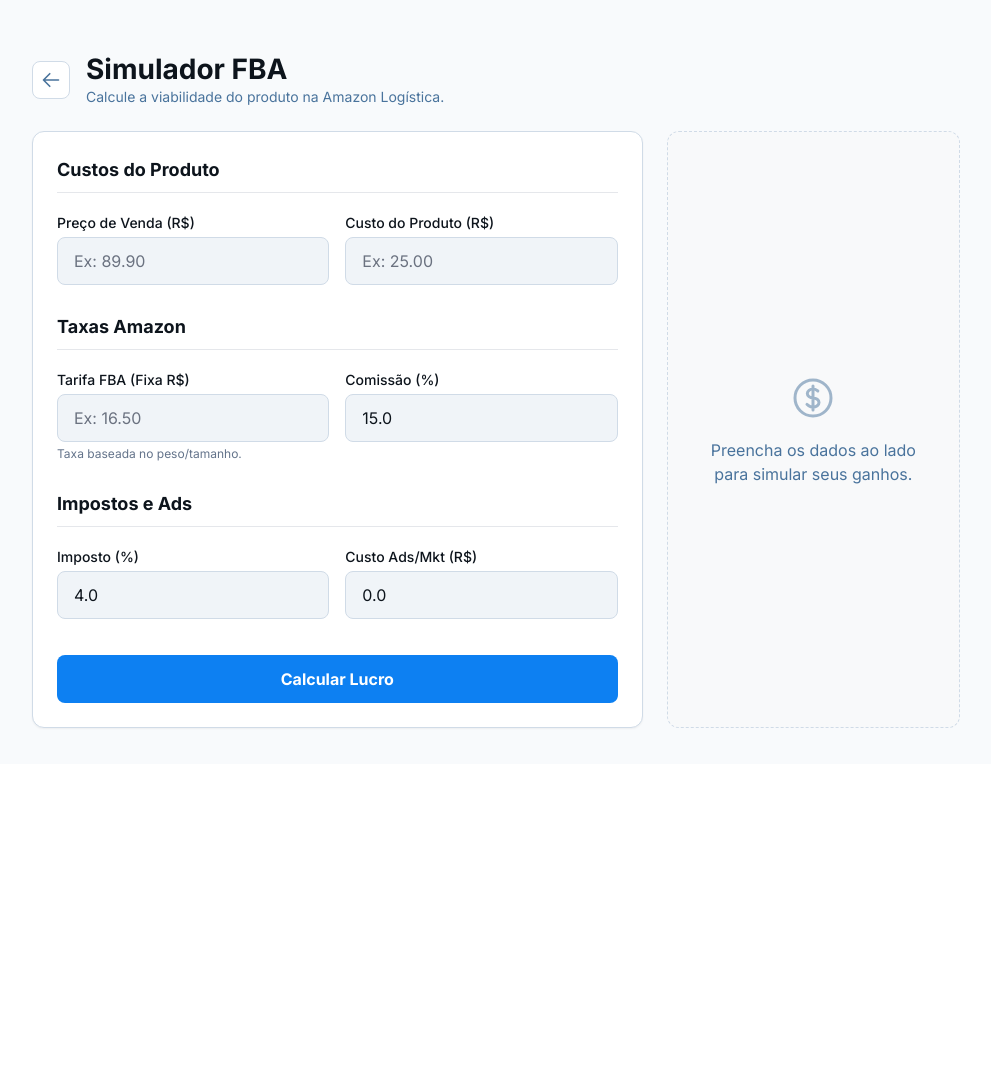
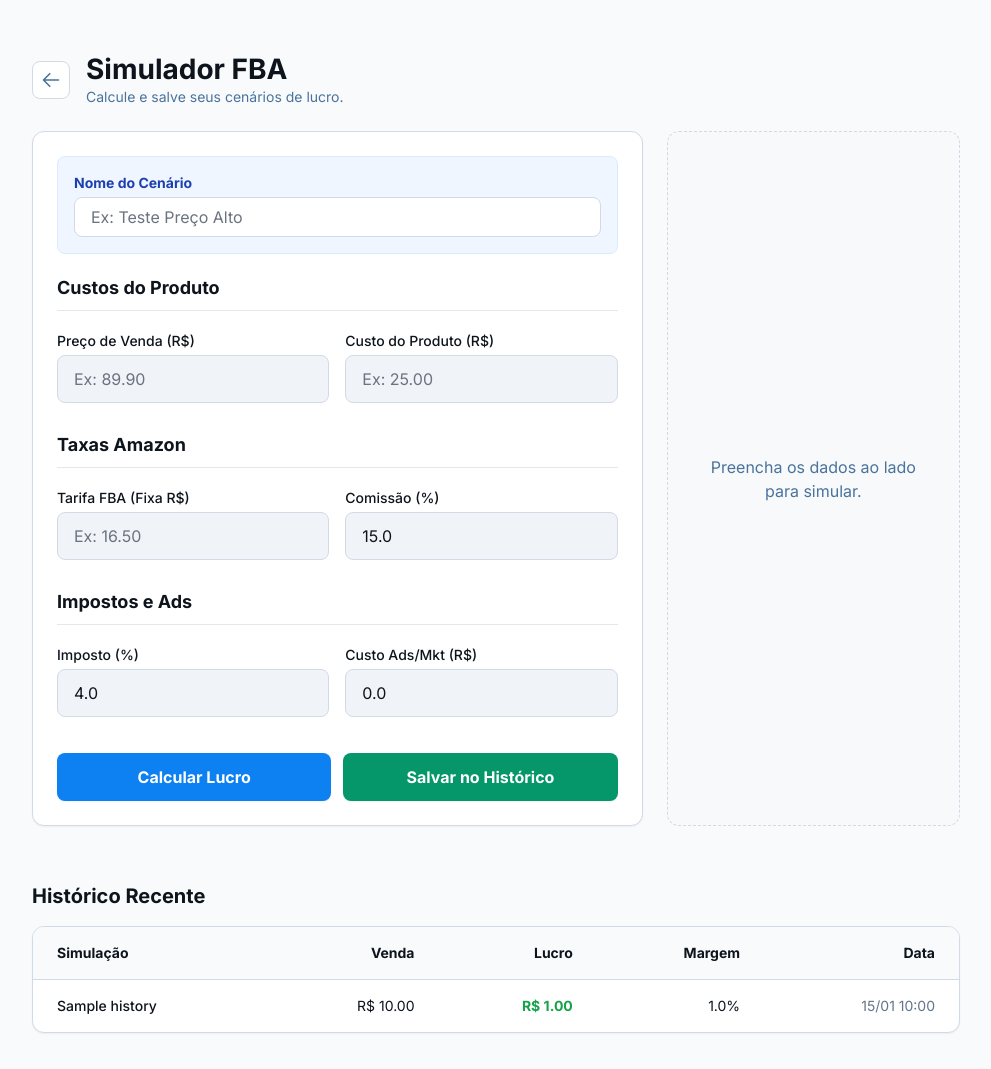
Before and after one commit to vitormendes4072/projetoV, a Flask app: page /calculator in a window 1280 px wide. Shown: the part 65-1134 px from the top of the page, without its empty margins (144-1135 px from the left). Before the commit the page ends 794 px from the top, so only its background shows below. Run offline with Flask 3, Linux system fonts and the light colour scheme; a user stored in the database is signed in; tables that the repository leaves empty hold one stand-in row (values such as "Sample post"); some libraries are stand-ins or nearby versions.

Commit message:
Feat: Histórico de Precificação (Simulador de Cenários)

```diff
--- a/app/models/__init__.py
+++ b/app/models/__init__.py
@@ -1,2 +1,3 @@
 from .user import User
 from .product import Product
+from .pricing import PricingHistory
--- a/app/precificacao/forms.py
+++ b/app/precificacao/forms.py
@@ -1,9 +1,10 @@
 # app/precificacao/forms.py
 from flask_wtf import FlaskForm
-from wtforms import FloatField, SubmitField
-from wtforms.validators import DataRequired
+from wtforms import FloatField, SubmitField, StringField
+from wtforms.validators import DataRequired, Length
 
 class CalculatorForm(FlaskForm):
+    title = StringField('Nome da Simulação (Opcional)', validators=[Length(max=50)], render_kw={"placeholder": "Ex: Teste Preço Alto"})
     price = FloatField('Preço de Venda (R$)', validators=[DataRequired()])
     cost = FloatField('Custo do Produto (R$)', validators=[DataRequired()])
 
@@ -16,3 +17,4 @@ class CalculatorForm(FlaskForm):
     marketing = FloatField('Ads / Marketing (R$)', default=0.0)
 
     submit = SubmitField('Calcular Lucro')
+    save = SubmitField('Salvar no Histórico')
--- a/app/precificacao/routes.py
+++ b/app/precificacao/routes.py
@@ -1,6 +1,8 @@
 # app/precificacao/routes.py
-from flask import Blueprint, render_template, request # <--- Adicione request
-from flask_login import login_required
+from flask import Blueprint, render_template, request, flash, redirect, url_for
+from flask_login import login_required, current_user
+from app import db
+from app.models.pricing import PricingHistory # Importe o modelo novo
 from .forms import CalculatorForm
 
 pricing = Blueprint('pricing', __name__)
@@ -11,27 +13,15 @@ def calculator():
     form = CalculatorForm()
     results = None
 
-    # --- NOVO: LÓGICA DE PREENCHIMENTO AUTOMÁTICO ---
-    # Se for um acesso GET (carregando a página) e tiver parâmetros na URL:
+    # Preenchimento via URL (Mantido)
     if request.method == 'GET':
         price_arg = request.args.get('price')
         cost_arg = request.args.get('cost')
-
-        # Se veio na URL, joga dentro do campo do formulário
-        if price_arg:
-            try:
-                form.price.data = float(price_arg)
-            except:
-                pass # Se não for número, ignora
-
-        if cost_arg:
-            try:
-                form.cost.data = float(cost_arg)
-            except:
-                pass
-    # ------------------------------------------------
+        if price_arg: form.price.data = float(price_arg)
+        if cost_arg: form.cost.data = float(cost_arg)
 
     if form.validate_on_submit():
+        # Cálculos (Mantidos)
         price = form.price.data
         cost = form.cost.data
         fba_fee = form.fba_fee.data
@@ -62,4 +52,30 @@ def calculator():
                 'product_cost': cost
             }
         }
-    return render_template('calculator.html', form=form, results=results)
+
+        # --- LÓGICA DE SALVAR ---
+        # Verifica se o botão clicado foi o de salvar
+        if form.save.data:
+            historico = PricingHistory(
+                user_id=current_user.id,
+                title=form.title.data or f"Simulação R$ {price:.2f}",
+                price=price,
+                cost=cost,
+                fba_fee=fba_fee,
+                referral_fee=referral_pct,
+                tax_rate=tax_pct,
+                marketing=marketing,
+                net_profit=net_profit,
+                margin=margin,
+                roi=roi
+            )
+            db.session.add(historico)
+            db.session.commit()
+            flash('Simulação salva no histórico!', 'success')
+            # Redireciona para limpar o POST (PRG Pattern)
+            return redirect(url_for('pricing.calculator'))
+
+    # Carrega o histórico para mostrar na tela (Últimos 10)
+    history_items = PricingHistory.query.filter_by(user_id=current_user.id).order_by(PricingHistory.created_at.desc()).limit(10).all()
+
+    return render_template('calculator.html', form=form, results=results, history=history_items)
--- a/app/templates/calculator.html
+++ b/app/templates/calculator.html
@@ -3,22 +3,32 @@
 {% block content %}
 <div class="flex flex-col gap-6 py-4">
 
+    <!-- Cabeçalho (Igual) -->
     <div class="flex items-center gap-4">
         <a href="{{ url_for('main.menu') }}" class="p-2 rounded-lg bg-white border border-[#d0dbe7] text-[#49739c] hover:bg-slate-50">
             <svg xmlns="http://www.w3.org/2000/svg" width="20" height="20" fill="none" viewBox="0 0 24 24" stroke-width="2" stroke="currentColor"><path stroke-linecap="round" stroke-linejoin="round" d="M10.5 19.5L3 12m0 0l7.5-7.5M3 12h18" /></svg>
         </a>
         <div>
             <h1 class="text-[#0d141c] text-[28px] font-bold leading-tight">Simulador FBA</h1>
-            <p class="text-[#49739c] text-sm">Calcule a viabilidade do produto na Amazon Logística.</p>
+            <p class="text-[#49739c] text-sm">Calcule e salve seus cenários de lucro.</p>
         </div>
     </div>
 
     <div class="grid grid-cols-1 lg:grid-cols-3 gap-6">
 
+        <!-- COLUNA 1: FORMULÁRIO -->
         <div class="lg:col-span-2">
             <div class="rounded-xl border border-[#d0dbe7] bg-white p-6 shadow-sm">
                 <form method="POST" class="flex flex-col gap-5">
                     {{ form.hidden_tag() }}
+
+                    <!-- Campo de Nome da Simulação -->
+                    <div class="bg-blue-50 p-4 rounded-lg border border-blue-100">
+                        <label class="flex flex-col gap-1">
+                            <span class="text-sm font-bold text-blue-800">Nome do Cenário</span>
+                            {{ form.title(class_="form-input w-full rounded-lg border-[#d0dbe7] bg-white text-[#0d141c] focus:border-[#0d80f2] h-10 px-4") }}
+                        </label>
+                    </div>
 
                     <h3 class="text-lg font-bold text-[#0d141c] border-b pb-2">Custos do Produto</h3>
                     <div class="grid grid-cols-1 sm:grid-cols-2 gap-4">
@@ -37,7 +47,6 @@
                         <label class="flex flex-col gap-1">
                             <span class="text-sm font-medium text-[#0d141c]">Tarifa FBA (Fixa R$)</span>
                             {{ form.fba_fee(class_="form-input w-full rounded-lg border-[#d0dbe7] bg-[#f0f4f8] text-[#0d141c] focus:border-[#0d80f2] h-12 px-4", placeholder="Ex: 16.50") }}
-                            <span class="text-xs text-slate-500">Taxa baseada no peso/tamanho.</span>
                         </label>
                         <label class="flex flex-col gap-1">
                             <span class="text-sm font-medium text-[#0d141c]">Comissão (%)</span>
@@ -57,17 +66,22 @@
                         </label>
                     </div>
 
-                    <div class="pt-4">
-                        {{ form.submit(class_="w-full cursor-pointer rounded-lg bg-[#0d80f2] text-white font-bold h-12 hover:bg-blue-600 transition-colors") }}
+                    <!-- Botões de Ação -->
+                    <div class="pt-4 flex gap-3">
+                        {{ form.submit(class_="flex-1 cursor-pointer rounded-lg bg-[#0d80f2] text-white font-bold h-12 hover:bg-blue-600 transition-colors shadow-sm") }}
+
+                        <!-- Botão Salvar (Verde) -->
+                        {{ form.save(class_="flex-1 cursor-pointer rounded-lg bg-emerald-600 text-white font-bold h-12 hover:bg-emerald-700 transition-colors shadow-sm") }}
                     </div>
                 </form>
             </div>
         </div>
 
+        <!-- COLUNA 2: RESULTADOS -->
         <div class="lg:col-span-1">
             {% if results %}
-            <div class="sticky top-6 flex flex-col gap-4">
-
+            <div class="sticky top-6 flex flex-col gap-4 animate-fade-in-up">
+                <!-- Card Principal: Lucro -->
                 <div class="rounded-xl border border-[#d0dbe7] bg-white p-6 shadow-sm flex flex-col items-center text-center">
                     <span class="text-sm font-medium text-[#49739c]">Lucro Líquido Estimado</span>
                     <h2 class="text-4xl font-black mt-2
@@ -91,6 +105,7 @@
                     </div>
                 </div>
 
+                <!-- Detalhamento (Mantido igual) -->
                 <div class="rounded-xl border border-[#d0dbe7] bg-white p-6 shadow-sm">
                     <h3 class="font-bold text-[#0d141c] mb-4">Para onde vai o dinheiro?</h3>
                     <ul class="flex flex-col gap-3 text-sm">
@@ -110,7 +125,7 @@
                             <span class="text-slate-600">Impostos</span>
                             <span class="font-medium text-red-500">- R$ {{ "%.2f"|format(results.breakdown.tax) }}</span>
                         </li>
-                         <li class="flex justify-between border-t pt-2 mt-2">
+                        <li class="flex justify-between border-t pt-2 mt-2">
                             <span class="font-bold text-[#0d141c]">Total de Taxas</span>
                             <span class="font-bold text-red-600">R$ {{ "%.2f"|format(results.revenue - results.net_profit - results.breakdown.product_cost) }}</span>
                         </li>
@@ -118,12 +133,49 @@
                 </div>
             </div>
             {% else %}
+            <!-- Estado Vazio -->
             <div class="rounded-xl border border-dashed border-[#d0dbe7] bg-[#f8f9fa] p-8 text-center h-full flex flex-col justify-center items-center text-[#49739c]">
-                <svg xmlns="http://www.w3.org/2000/svg" width="48" height="48" fill="none" viewBox="0 0 24 24" stroke-width="1.5" stroke="currentColor" class="mb-4 opacity-50"><path stroke-linecap="round" stroke-linejoin="round" d="M12 6v12m-3-2.818l.879.659c1.171.879 3.07.879 4.242 0 1.172-.879 1.172-2.303 0-3.182C13.536 12.219 12.768 12 12 12c-.725 0-1.45-.22-2.003-.659-1.106-.879-1.106-2.303 0-3.182s2.9-.879 4.006 0l.415.33M21 12a9 9 0 11-18 0 9 9 0 0118 0z" /></svg>
-                <p>Preencha os dados ao lado para simular seus ganhos.</p>
+                <p>Preencha os dados ao lado para simular.</p>
             </div>
             {% endif %}
         </div>
     </div>
+
+    <!-- SEÇÃO DE HISTÓRICO -->
+    <div class="mt-8">
+        <h2 class="text-xl font-bold text-[#0d141c] mb-4">Histórico Recente</h2>
+        <div class="rounded-xl border border-[#d0dbe7] bg-white overflow-hidden shadow-sm">
+            <div class="overflow-x-auto">
+                <table class="w-full text-left text-sm text-[#0d141c]">
+                    <thead class="bg-slate-50 border-b border-[#d0dbe7]">
+                        <tr>
+                            <th class="px-6 py-4 font-bold">Simulação</th>
+                            <th class="px-6 py-4 font-bold text-right">Venda</th>
+                            <th class="px-6 py-4 font-bold text-right">Lucro</th>
+                            <th class="px-6 py-4 font-bold text-right">Margem</th>
+                            <th class="px-6 py-4 font-bold text-right">Data</th>
+                        </tr>
+                    </thead>
+                    <tbody class="divide-y divide-[#d0dbe7]">
+                        {% for item in history %}
+                        <tr class="hover:bg-slate-50">
+                            <td class="px-6 py-4 font-medium">{{ item.title }}</td>
+                            <td class="px-6 py-4 text-right">R$ {{ "%.2f"|format(item.price) }}</td>
+                            <td class="px-6 py-4 text-right font-bold {% if item.net_profit > 0 %} text-green-600 {% else %} text-red-600 {% endif %}">
+                                R$ {{ "%.2f"|format(item.net_profit) }}
+                            </td>
+                            <td class="px-6 py-4 text-right">{{ "%.1f"|format(item.margin) }}%</td>
+                            <td class="px-6 py-4 text-right text-slate-500">{{ item.created_at.strftime('%d/%m %H:%M') }}</td>
+                        </tr>
+                        {% else %}
+                        <tr>
+                            <td colspan="5" class="px-6 py-8 text-center text-slate-500">Nenhuma simulação salva.</td>
+                        </tr>
+                        {% endfor %}
+                    </tbody>
+                </table>
+            </div>
+        </div>
+    </div>
 </div>
 {% endblock %}
```
Also changed, not shown: app/models/pricing.py (added, +30 -0 lines).
